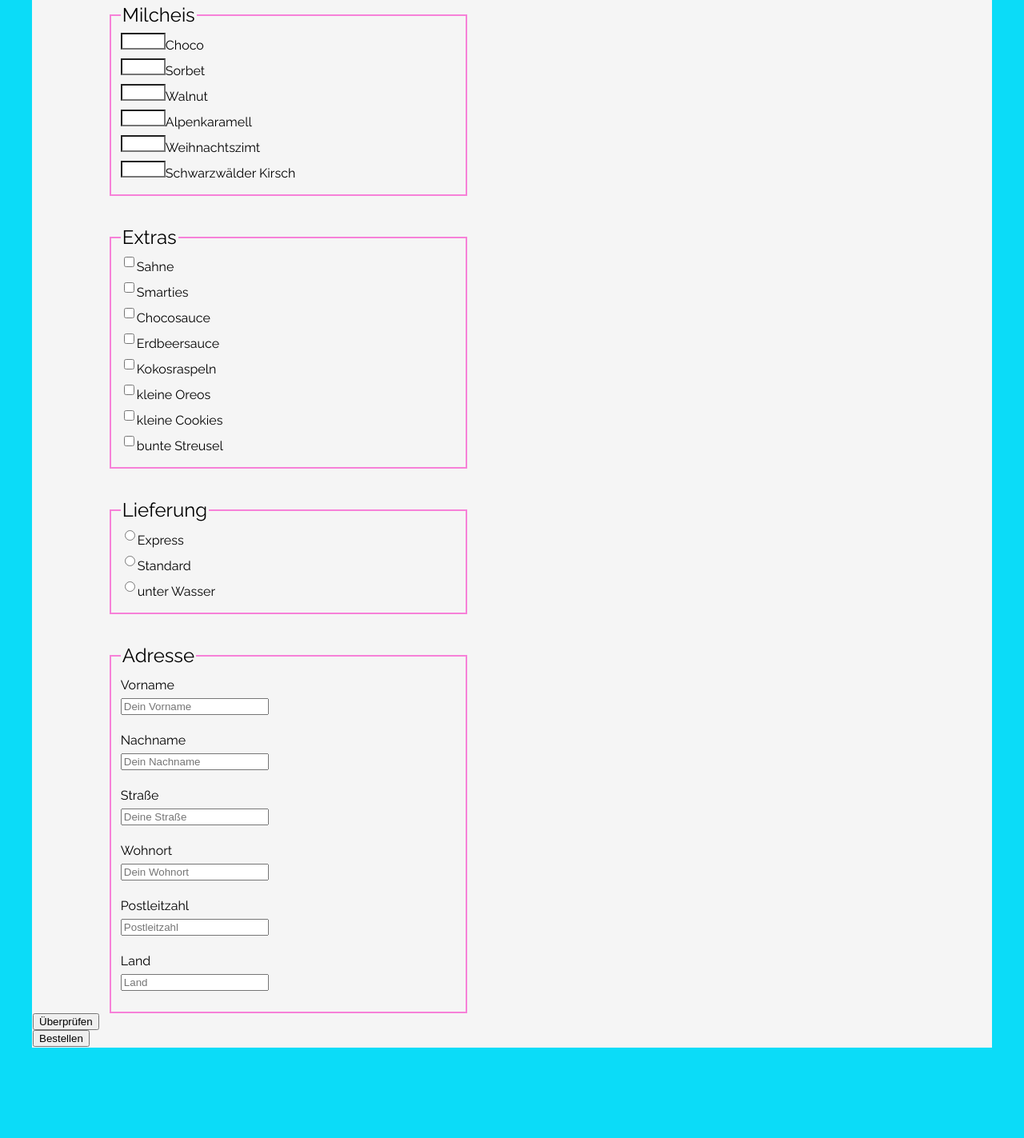
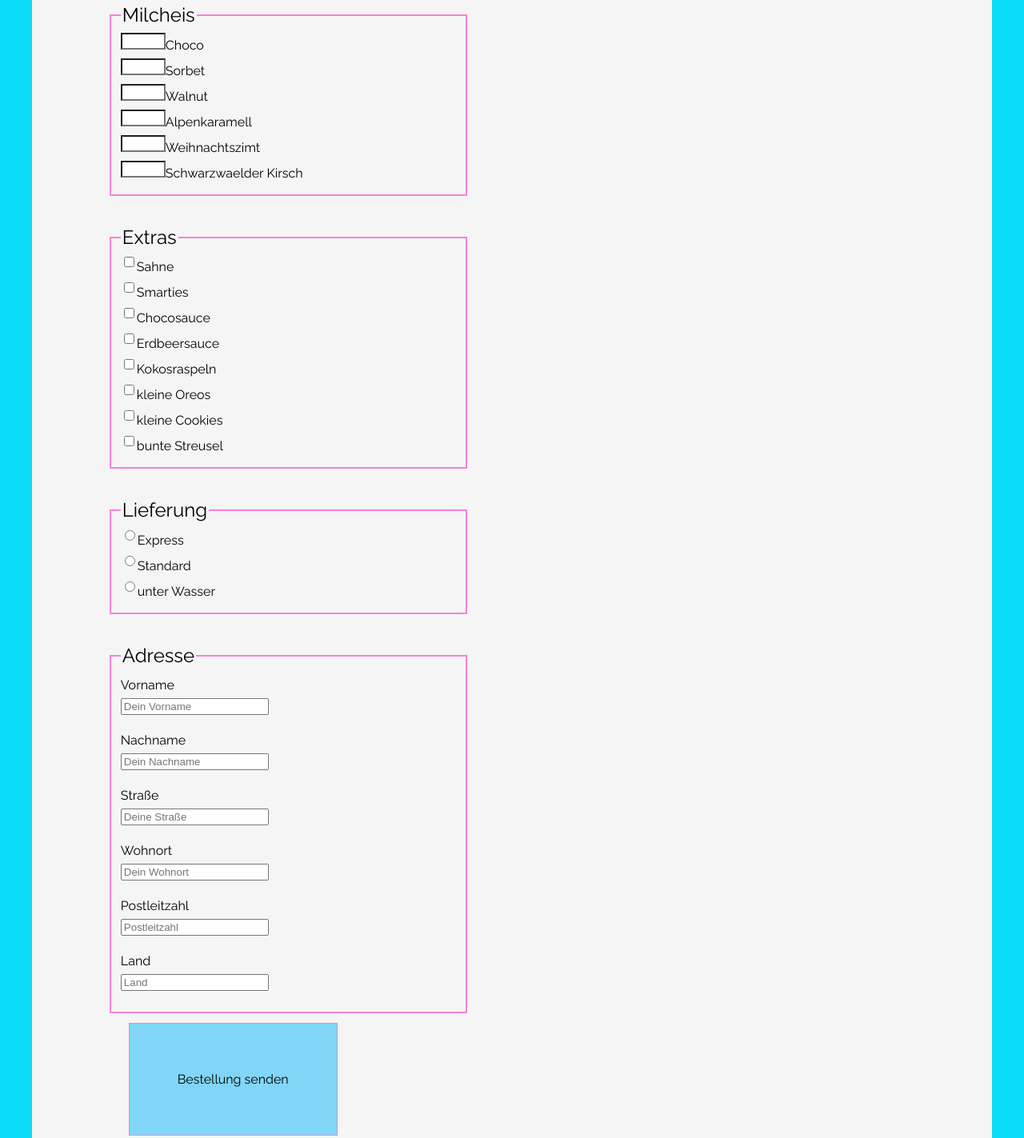
Before and after one commit to Lizzyfrmdblck/EIA2a, a website: page aufgabe06/Client/reloaded.html in a window 1280 px wide. Shown: the part 661-2084 px from the top of the page at 80% size. Before the commit the page ends 2011 px from the top, so only its background shows below. Drawn offline with Linux system fonts and the light colour scheme.

Commit message:
Steckbrief Update

```diff
--- a/aufgabe06/Client/array.js
+++ b/aufgabe06/Client/array.js
@@ -22,7 +22,7 @@
             { typ: "milch", name: "Walnut", price: 2 },
             { typ: "milch", name: "Alpenkaramell", price: 2.5 },
             { typ: "milch", name: "Weihnachtszimt", price: 2.5 },
-            { typ: "milch", name: "Schwarzwälder Kirsch", price: 3 }
+            { typ: "milch", name: "Schwarzwaelder Kirsch", price: 3 }
         ],
         "Extras": [
             { typ: "top", name: "Sahne", price: 0.5 },
--- a/aufgabe06/Client/array.ts
+++ b/aufgabe06/Client/array.ts
@@ -36,7 +36,7 @@
             { typ: "milch", name: "Walnut", price: 2 },
             { typ: "milch", name: "Alpenkaramell", price: 2.5 },
             { typ: "milch", name: "Weihnachtszimt", price: 2.5 },
-            { typ: "milch", name: "Schwarzwälder Kirsch", price: 3 }
+            { typ: "milch", name: "Schwarzwaelder Kirsch", price: 3 }
         ],
 
         "Extras": [
--- a/aufgabe06/Client/icestyle.css
+++ b/aufgabe06/Client/icestyle.css
@@ -79,7 +79,7 @@
 		font-size: 1em;
 	}
 
-	#submitbutton {
+	#submitButton {
 		margin-left: 10%;
 		background-color: rgb(129, 214, 247);
 		border: 1px solid #F781D8;
--- a/aufgabe06/Client/reloaded.html
+++ b/aufgabe06/Client/reloaded.html
@@ -87,8 +87,8 @@ Er wurde nicht kopiert und auch nicht diktiert.
 		</fieldset>
 
 		<div class="button-group">
-			<button type="text" id="checkButton">Überprüfen</button>
-			<button type="submit" id="submitButton">Bestellen</button>
+			<!--  <button type="text" id="checkButton">Überprüfen</button> -->
+			<button type="submit" id="submitButton">Bestellung senden</button>
 
 		</div>
 
```
Also changed, not shown: 1 other file.
